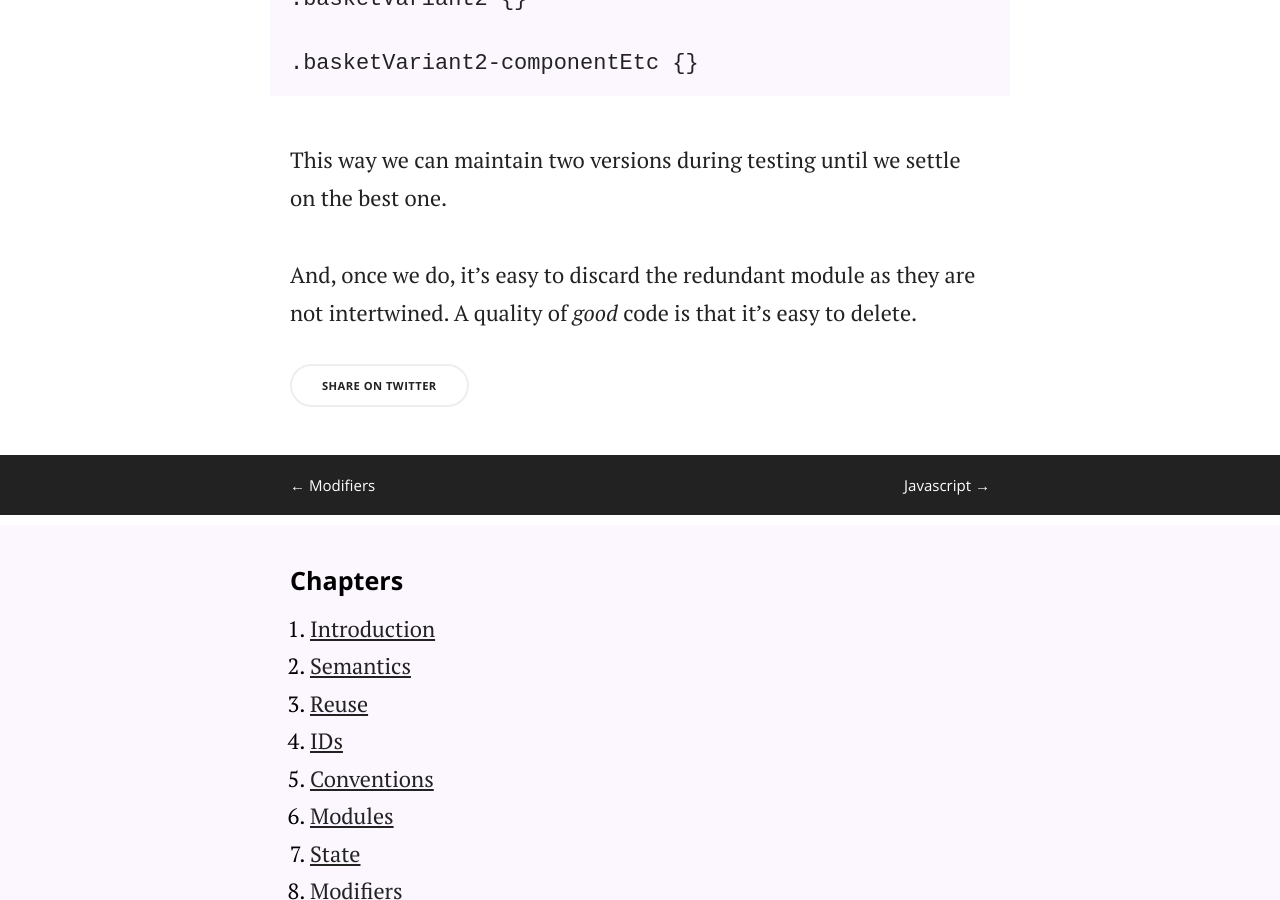
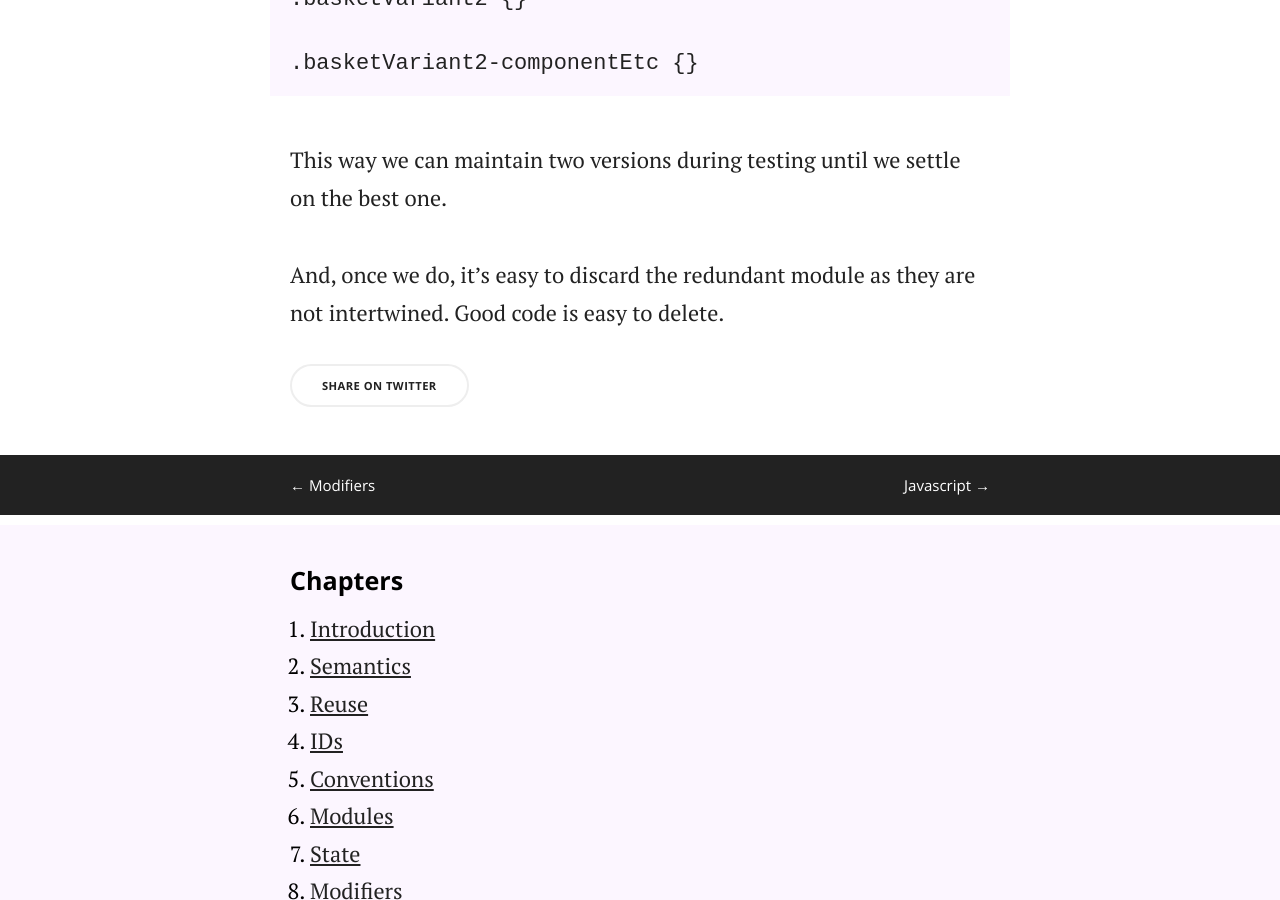
Before and after one commit to adamsilver/maintainablecss.com-jekyll, a Jekyll site: the page built from _chapters/09-versioning.md, in a window 1280 px wide and 900 px high, scrolled down 673 px. Built offline with Jekyll 4.4.1, drawn with Linux system fonts in a browser that asks for light colours.

Commit message:
simplify sentence

```diff
--- a/_chapters/09-versioning.md
+++ b/_chapters/09-versioning.md
@@ -22,4 +22,4 @@ To do this, we just need to duplicate the module and give it a unique name. For
 
 This way we can maintain two versions during testing until we settle on the best one.
 
-And, once we do, it's easy to discard the redundant module as they are not intertwined. A quality of *good* code is that it's easy to delete.
+And, once we do, it's easy to discard the redundant module as they are not intertwined. Good code is easy to delete.
```
